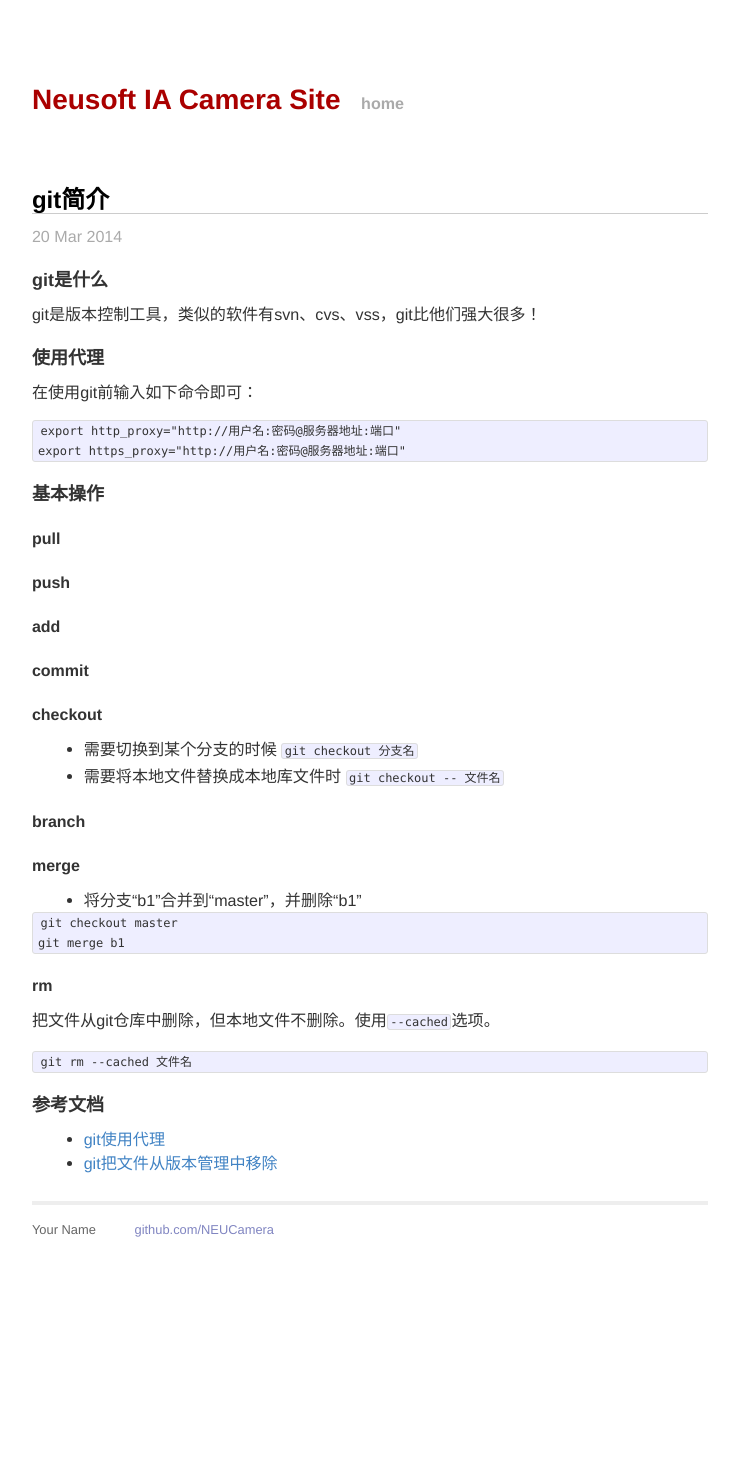
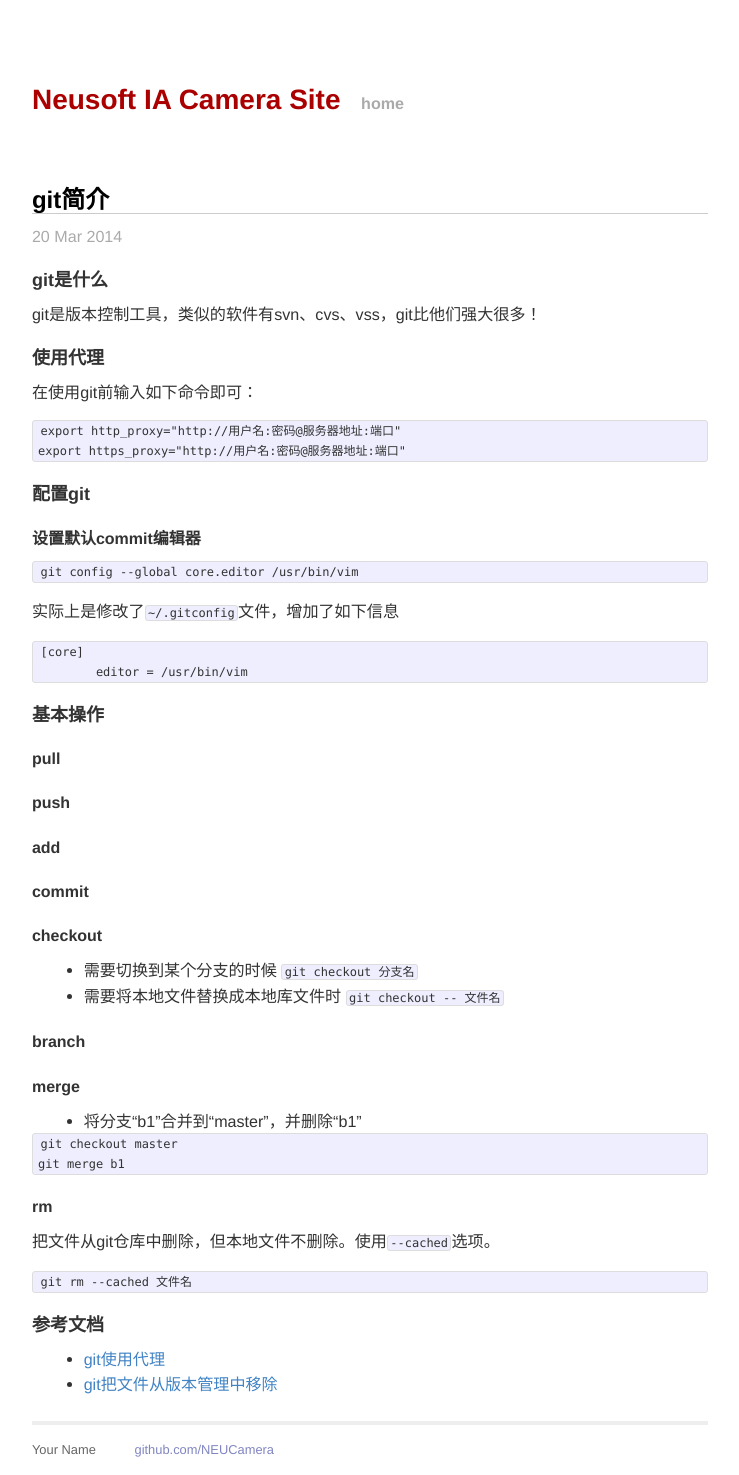
Before and after one commit to NEUCamera/neucamera.github.io, a Jekyll site: the page built from _posts/2014-3-20-use-git.md, in a window 1280 px wide. Shown: the whole page, without its empty margins (270-1009 px from the left). Built offline with Jekyll 4.4.1, drawn with Linux system fonts in a browser that asks for light colours; comment, search, counter and statistics services are not loaded; before the commit the page ends 1255 px from its top, so only the background shows below that.

Commit message:
增加了git的配置方法说明。 modified:   _posts/2014-3-20-use-git.md

````diff
--- a/_posts/2014-3-20-use-git.md
+++ b/_posts/2014-3-20-use-git.md
@@ -17,6 +17,19 @@ git是版本控制工具，类似的软件有svn、cvs、vss，git比他们强
 ```
 export http_proxy="http://用户名:密码@服务器地址:端口"
 export https_proxy="http://用户名:密码@服务器地址:端口"
+```
+
+### 配置git
+
+#### 设置默认commit编辑器
+
+```
+git config --global core.editor /usr/bin/vim
+```
+实际上是修改了`~/.gitconfig`文件，增加了如下信息
+```
+[core]
+	editor = /usr/bin/vim
 ```
 
 ### 基本操作
````
